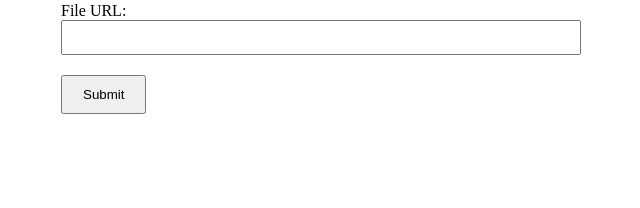
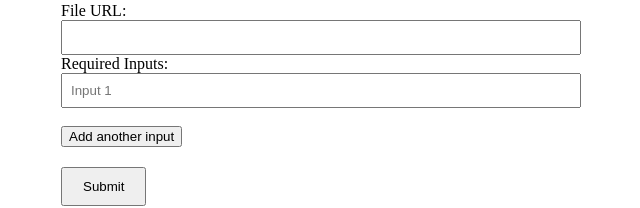
Before and after one commit to SriCharan9876/CircuitCrafter, a React (Vite) app in the folder frontend/: page /models/create in a window 1280 px wide. Shown: the part 301-509 px from the top of the page, without its empty margins (329-969 px from the left). Built offline with nearby package versions, Linux system fonts and the light colour scheme; no server answers.

Commit message:
added input fields in DB and also while creating model, and initiated generate model post request

```diff
--- a/frontend/src/Pages/addModel.jsx
+++ b/frontend/src/Pages/addModel.jsx
@@ -7,22 +7,24 @@ const AddModel = () => {
         typeName: "",
         description: "",
         fileUrl: "",
+        requiredInputs:[""],
     });
     const token=localStorage.getItem("token");
     const [message, setMessage] = useState("");
-    const [categories, setCategories] = useState([{_id:1,name:"amplifiers"}]);
+    const [categories, setCategories] = useState([]);
 
     // Load categories from backend to populate dropdown (optional)
     useEffect(() => {
         const fetchCategories = async () => {
             try {
                 const res = await axios.get(`${import.meta.env.VITE_API_BASE_URL}/api/categories`);
-                setCategories(res.data); // assuming data is array of { _id, name }
+                console.log(res.data.allCategories);
+                setCategories(res.data.allCategories); // assuming data is array of { _id, name }
             } catch (error) {
                 console.error("Error fetching categories", error);
             }
         };
-        // fetchCategories();
+        fetchCategories();
     }, []);
 
     const handleChange = (e) => {
@@ -49,11 +51,26 @@ const AddModel = () => {
                 typeName: "",
                 description: "",
                 fileUrl: "",
+                requiredInputs: [""],
             });
         } catch (error) {
             setMessage("Failed to add model.");
             console.error(error);
         }
+    };
+    const addinput=()=>{
+        setFormData(prev=>({
+            ...prev,
+            requiredInputs:[...prev.requiredInputs,""]
+        }))
+    }
+    const handleInputChange = (index, value) => {
+        const updatedInputs = [...formData.requiredInputs];
+        updatedInputs[index] = value;
+        setFormData(prev => ({
+            ...prev,
+            requiredInputs: updatedInputs
+        }));
     };
 
     return (
@@ -111,6 +128,22 @@ const AddModel = () => {
                         style={{ width: "100%", padding: "8px" }}
                     />
                 </div>
+                <div className="inputs">
+                    <label>Required Inputs:</label>
+                    {formData.requiredInputs && formData.requiredInputs.map((val, index) => (
+                        <input
+                            key={index}
+                            type="text"
+                            value={val}
+                            onChange={(e) => handleInputChange(index, e.target.value)}
+                            placeholder={`Input ${index + 1}`}
+                            style={{ marginBottom: "8px", width: "100%", padding: "8px" }}
+                        />
+                    ))}
+                    <button type="button" onClick={addinput} style={{ marginTop: "10px" }}>
+                        Add another input
+                    </button>
+                </div>
                 <button type="submit" style={{ marginTop: "20px", padding: "10px 20px" }}>
                     Submit
                 </button>
--- a/frontend/src/Pages/modelEach.jsx
+++ b/frontend/src/Pages/modelEach.jsx
@@ -7,6 +7,8 @@ const EachModel=()=>{
     const [pmodel,setmodel]=useState();
     const [got,setgot]=useState(false);
     const token=localStorage.getItem("token");
+    const [clicked,setClicked]=useState(false);
+    const [inputValues,setInputValues]=useState([]);
     const getThisModel=async()=>{
         const res=await axios.get(`${import.meta.env.VITE_API_BASE_URL}/api/models/${id}`,{
             withCredentials:true,
@@ -20,18 +22,31 @@ const EachModel=()=>{
     useEffect(()=>{
         getThisModel();
     },[]);
+    const clickedbut=()=>{
+        setClicked(!clicked);
+    }
+    const handleInputValueChange=(e)=>{
+        const {name,value}=e.target;
+        setInputValues(prev=>({...prev,[name]:value}));
+    }
+    const generateModel=async()=>{
+        console.log(inputValues);
+        const res=await axios.post(`${import.meta.env.VITE_API_BASE_URL}/api/generate`,{pmodel,inputValues},{
+            withCredentials:true,
+            headers:{Authorization:`Bearer ${token}`}
+        })
+    }
     return(
         <div style={{ padding: "20px" }}>
             <h1>Model</h1>
             {!got ? (
                 <p>Loading model.....</p>
             ) : (
-                // allModels.map((model) => (
+                <>
                     <div
                         key={pmodel._id}
                         style={{
                             width: "98%",
-                            // border: "1px solid #ccc",
                             borderRadius: "8px",
                             padding: "10px",
                             marginBottom: "20px"
@@ -41,11 +56,31 @@ const EachModel=()=>{
                         <p><strong>Type:</strong> {pmodel.typeName}</p>
                         <p><strong>Description:</strong> {pmodel.description || "N/A"}</p>
                         <p><strong>File URL:</strong> <a href={pmodel.fileUrl} target="_blank" rel="noreferrer">{pmodel.fileUrl}</a></p>
-                        <p><strong>Created By:</strong> {pmodel.createdBy.name}</p>
+                        <p><strong>Owned By:</strong> {pmodel.createdBy.name}</p>
                         <p><strong>Approved:</strong> {pmodel.approved ? "Yes" : "No"}</p>
                         <p><strong>Created At:</strong> {new Date(pmodel.createdAt).toLocaleString()}</p>
                     </div>
-                // ))
+                    <div className="customization">
+                        <button onClick={clickedbut}>Customize this model</button>
+                        <div className="fields">
+                            {clicked &&
+                                <>
+                                    {pmodel.requiredInputs &&
+                                        <div className="options" style={{display:"flex",flexDirection:"column",width:"15rem"}}>
+                                            {
+                                                pmodel.requiredInputs.map((value,index)=>(<React.Fragment key={index}>
+                                                    <label>{value}</label>
+                                                    <input type="text" name={value} value={inputValues[value] || ""} onChange={handleInputValueChange} key={index}/></React.Fragment>
+                                                ))
+                                            }
+                                        </div>
+                                    }
+                                </>
+                            }
+                        </div>
+                        {clicked && <button onClick={()=>generateModel()}>Generate Customized model</button>}
+                    </div>
+                    </>
             )}
         </div>
     );
```
Also changed, not shown: 1 other file (tests, documents, lock files or other folders).
